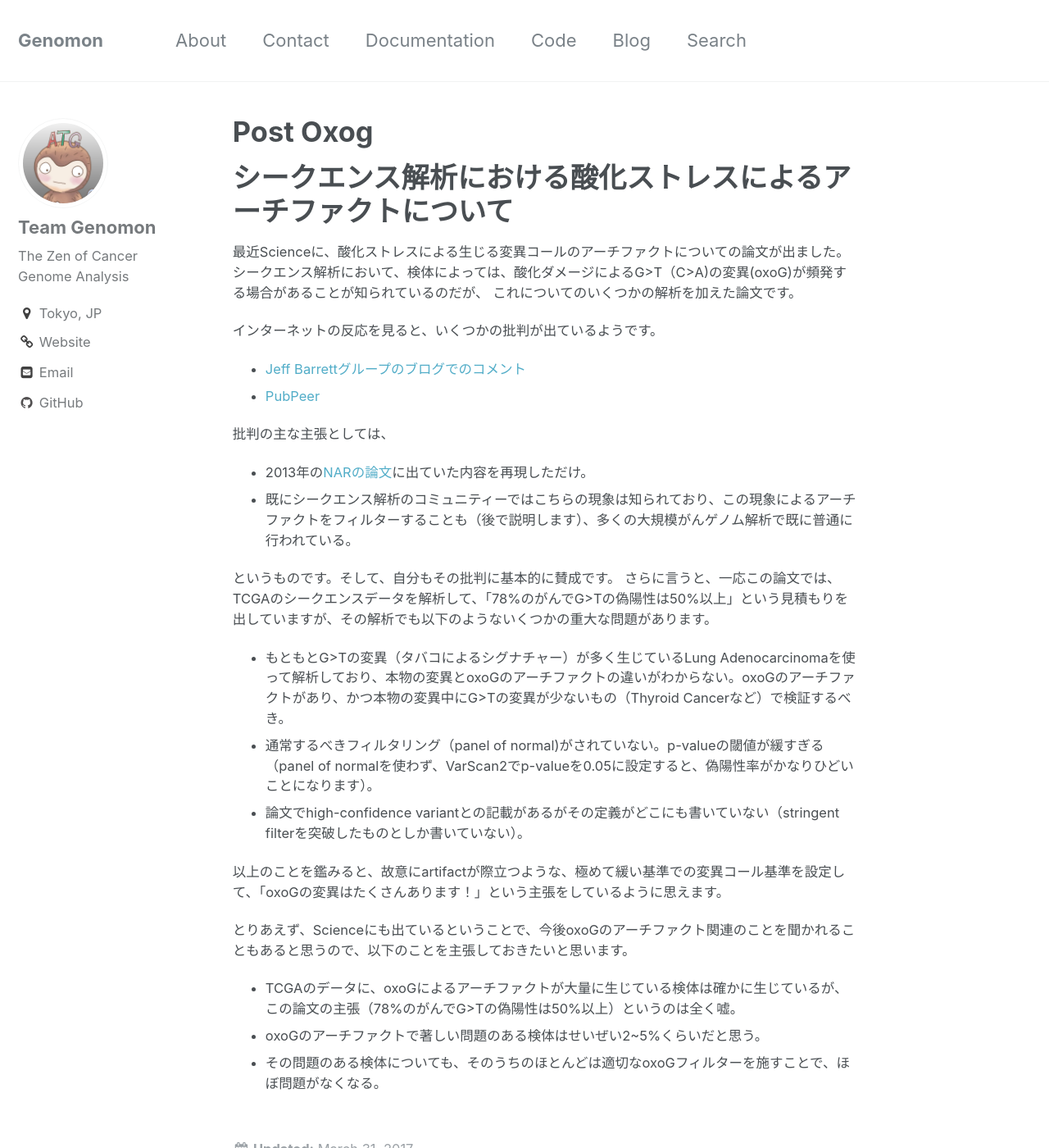
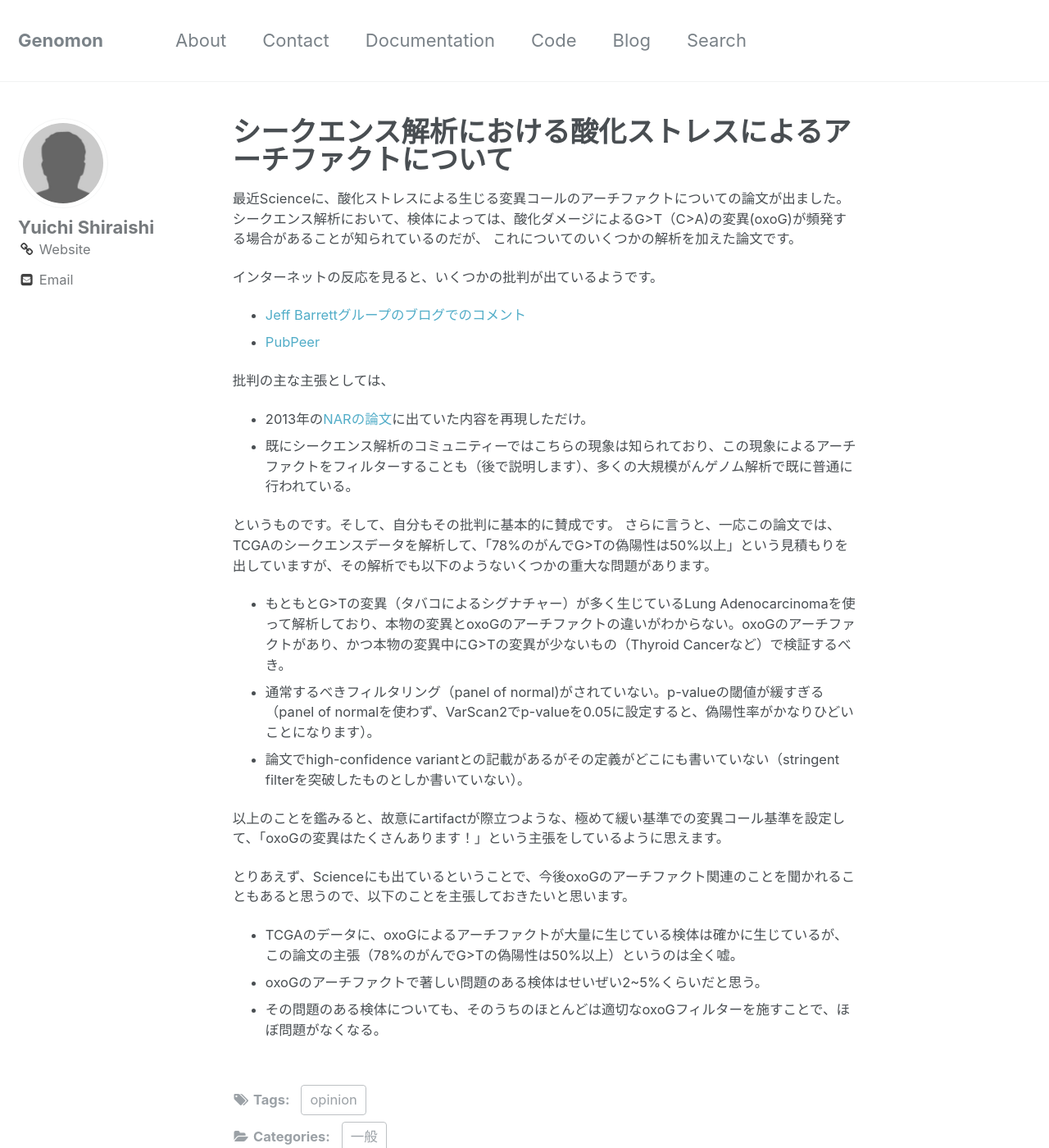
Before and after one commit to Genomon-Project/GenomonPagesR, a Jekyll site: the page built from _posts/2017-03-31-post-oxoG.md, in a window 1280 px wide and 1400 px high. Shown: the whole window at 82% size. Built offline with Jekyll 4.4.1, drawn with Linux system fonts in a browser that asks for light colours; some web fonts are replaced.

Commit message:
Update 2017-03-31-post-oxoG.md

```diff
--- a/_posts/2017-03-31-post-oxoG.md
+++ b/_posts/2017-03-31-post-oxoG.md
@@ -1,4 +1,12 @@
-# シークエンス解析における酸化ストレスによるアーチファクトについて
+---
+title:  "シークエンス解析における酸化ストレスによるアーチファクトについて"
+categories:
+  - 一般
+tags:
+  - opinion
+author: Shiraishi
+---
+
 
 最近Scienceに、酸化ストレスによる生じる変異コールのアーチファクトについての論文が出ました。
 シークエンス解析において、検体によっては、酸化ダメージによるG>T（C>A)の変異(oxoG)が頻発する場合があることが知られているのだが、
```
